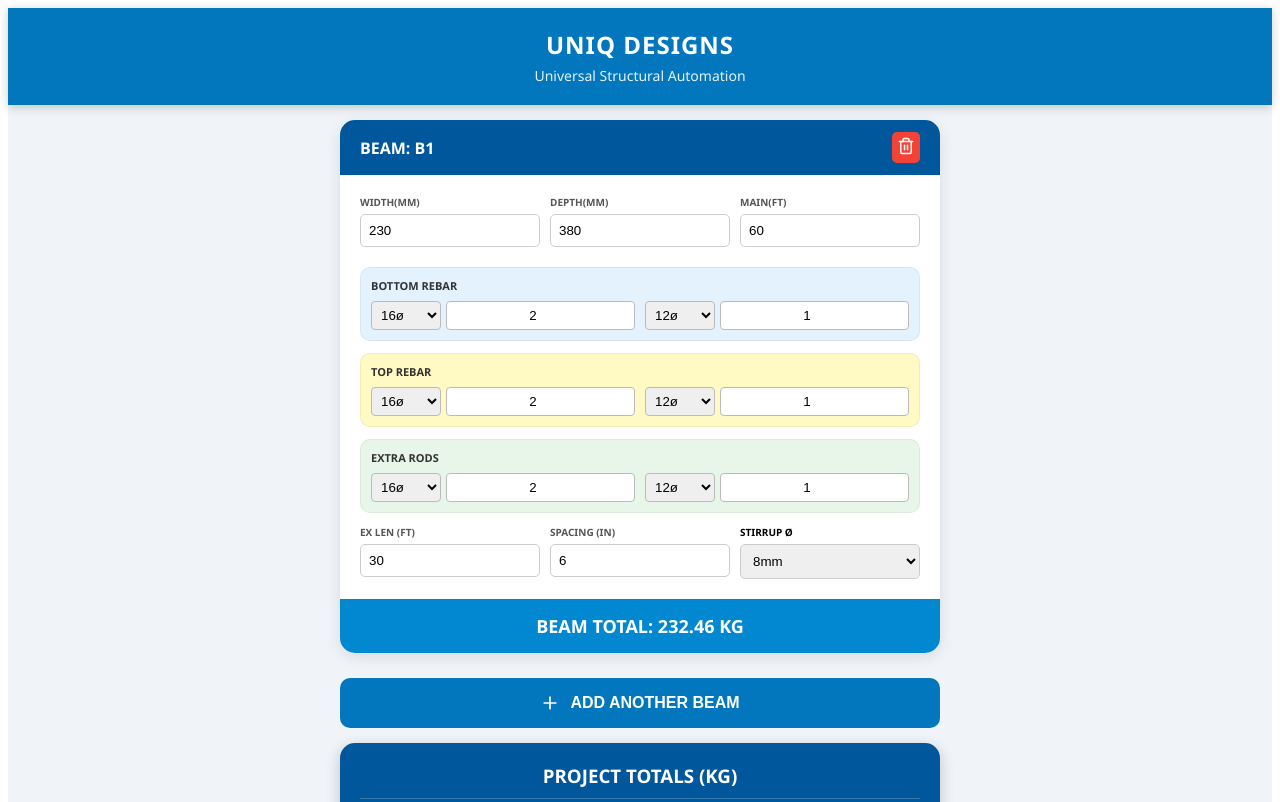
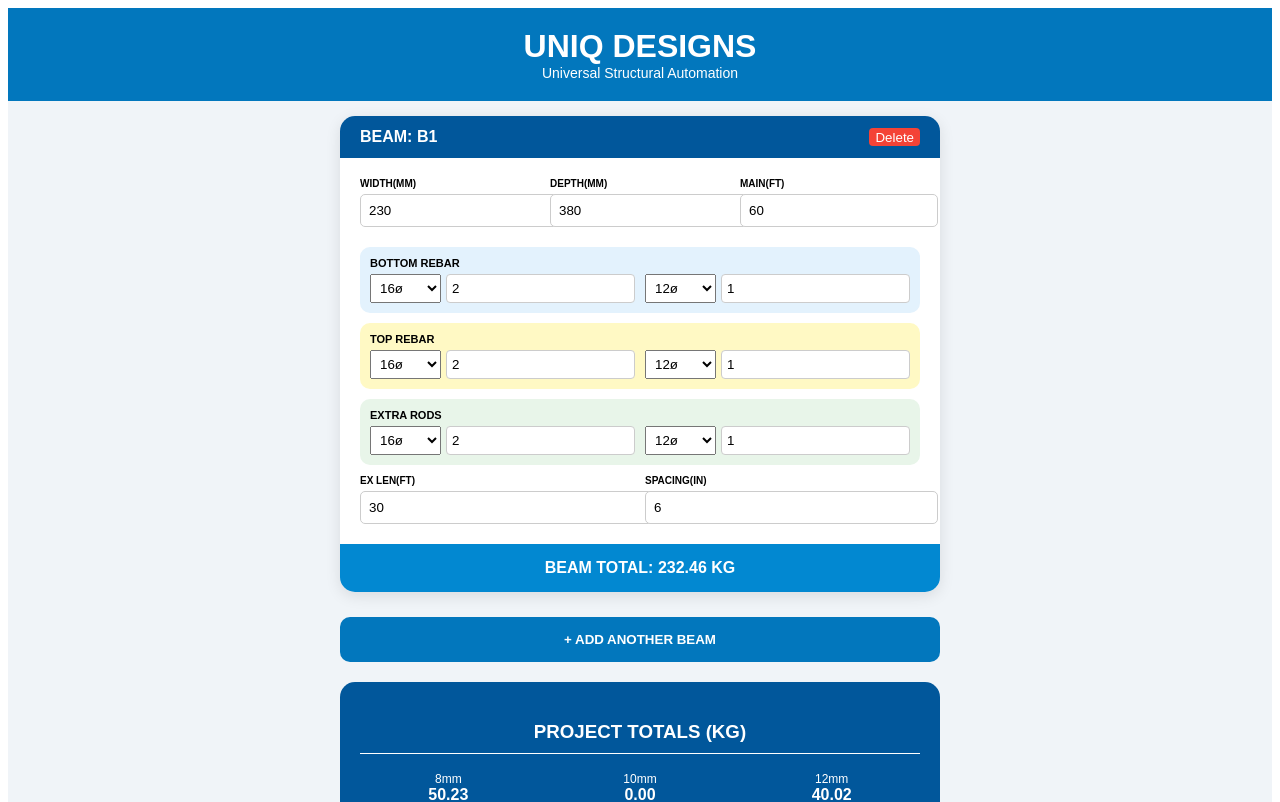
Before and after one commit to Movieeesss/BEAM-BBS, a React (Vite) app: page / in a window 1280 px wide. Shown: the top 802 px of the page. Built offline with nearby package versions, Linux system fonts and the light colour scheme.

Commit message:
Update BeamBBS.tsx

```diff
--- a/src/BeamBBS.tsx
+++ b/src/BeamBBS.tsx
@@ -1,20 +1,21 @@
 import React, { useState, useMemo } from 'react';
-import { Plus, Trash2, FileText, Calculator } from 'lucide-react';
 
-/**
- * MASTER STANDARDS (From Image 50)
- * Site-specific bundle weights and rod counts per diameter.
- */
-const STANDARDS = {
+// MASTER STANDARDS (From Image 50)
+interface Standard {
+  rods: number;
+  bundleWeight: number;
+}
+
+const STANDARDS: Record<number, Standard> = {
   8:  { rods: 10, bundleWeight: 47.40 },
   10: { rods: 7,  bundleWeight: 51.87 },
   12: { rods: 5,  bundleWeight: 53.35 },
   16: { rods: 3,  bundleWeight: 56.88 },
   20: { rods: 2,  bundleWeight: 59.26 },
   25: { rods: 1,  bundleWeight: 46.30 },
-  BAR_LEN: 12.19 // Meters (40ft)
 };
 
+const BAR_LEN_M = 12.19; // Constant outside the Record to fix TS errors
 const DIAMETERS = [8, 10, 12, 16, 20, 25];
 
 const UniqBeamBBS = () => {
@@ -28,14 +29,12 @@ const UniqBeamBBS = () => {
       extraL: '30',
       spacing: '6',
       stirrupDia: 8,
-      // Supporting two diameter entries per section for flexibility
       bottom: [{ dia: 16, nos: '2' }, { dia: 12, nos: '1' }],
       top:    [{ dia: 16, nos: '2' }, { dia: 12, nos: '1' }],
       extra:  [{ dia: 16, nos: '2' }, { dia: 12, nos: '1' }],
     }
   ]);
 
-  // --- CALCULATION LOGIC ---
   const results = useMemo(() => {
     let projectGrandTotal = 0;
     const projectSummary: Record<number, number> = { 8:0, 10:0, 12:0, 16:0, 20:0, 25:0 };
@@ -61,44 +60,38 @@ const UniqBeamBBS = () => {
         if (n > 0) beamMeters[rod.dia] += (eL * n) / 3.2811;
       });
 
-      // 3. Stirrups (Precision Logic)
+      // 3. Stirrups
       const cutFt = (2 * ((w / 25.4) + (d / 25.4)) - 6) / 12;
       const nStir = Math.ceil(mL / (s / 12)) + 1;
       beamMeters[beam.stirrupDia] += (nStir * cutFt) / 3.281;
 
-      // 4. Convert to KG using Site Standards
       let beamTotalKg = 0;
-      const beamKgBreakdown: Record<number, number> = {};
-
       Object.entries(beamMeters).forEach(([diaStr, meters]) => {
         const dia = parseInt(diaStr);
-        const std = STANDARDS[dia as keyof typeof STANDARDS];
+        const std = STANDARDS[dia];
         if (meters > 0 && std) {
-          const kg = (meters / (STANDARDS.BAR_LEN * std.rods)) * std.bundleWeight;
-          beamKgBreakdown[dia] = kg;
+          const kg = (meters / (BAR_LEN_M * std.rods)) * std.bundleWeight;
           beamTotalKg += kg;
           projectSummary[dia] += kg;
         }
       });
 
       projectGrandTotal += beamTotalKg;
-      return { ...beam, beamTotalKg, beamKgBreakdown };
+      return { ...beam, beamTotalKg };
     });
 
     return { calculatedBeams, projectSummary, projectGrandTotal };
   }, [beams]);
 
-  // --- ACTIONS ---
   const addBeam = () => {
-    const newBeam = { ...beams[0], id: Date.now(), name: `B${beams.length + 1}` };
-    setBeams([...beams, newBeam]);
+    setBeams([...beams, { ...beams[0], id: Date.now(), name: `B${beams.length + 1}` }]);
   };
 
-  const updateRod = (beamId, section, index, field, value) => {
+  const updateRod = (beamId: number, section: 'bottom'|'top'|'extra', index: number, field: string, value: any) => {
     setBeams(beams.map(b => {
       if (b.id === beamId) {
         const newSection = [...b[section]];
-        newSection[index][field] = value;
+        newSection[index] = { ...newSection[index], [field]: value };
         return { ...b, [section]: newSection };
       }
       return b;
@@ -106,77 +99,58 @@ const UniqBeamBBS = () => {
   };
 
   return (
-    <div style={{ backgroundColor: '#f0f4f8', minHeight: '100vh', paddingBottom: '40px', fontFamily: 'Segoe UI, Tahoma, sans-serif' }}>
-      {/* Header */}
-      <div style={{ backgroundColor: '#0277bd', color: 'white', padding: '20px', textAlign: 'center', boxShadow: '0 2px 10px rgba(0,0,0,0.2)' }}>
-        <h1 style={{ margin: 0, fontSize: '24px', letterSpacing: '1px' }}>UNIQ DESIGNS</h1>
-        <p style={{ margin: '5px 0 0', opacity: 0.9, fontSize: '14px' }}>Universal Structural Automation</p>
+    <div style={{ backgroundColor: '#f0f4f8', minHeight: '100vh', paddingBottom: '40px', fontFamily: 'sans-serif' }}>
+      <div style={{ backgroundColor: '#0277bd', color: 'white', padding: '20px', textAlign: 'center' }}>
+        <h1 style={{ margin: 0 }}>UNIQ DESIGNS</h1>
+        <p style={{ margin: 0, fontSize: '14px' }}>Universal Structural Automation</p>
       </div>
 
       <div style={{ maxWidth: '600px', margin: '0 auto', padding: '15px' }}>
-        {results.calculatedBeams.map((beam, bIdx) => (
+        {results.calculatedBeams.map((beam) => (
           <div key={beam.id} style={{ backgroundColor: 'white', borderRadius: '15px', marginBottom: '25px', overflow: 'hidden', boxShadow: '0 4px 15px rgba(0,0,0,0.1)' }}>
-            {/* Beam Title Bar */}
-            <div style={{ backgroundColor: '#01579b', color: 'white', padding: '12px 20px', display: 'flex', justifyContent: 'space-between', alignItems: 'center' }}>
-              <span style={{ fontWeight: 'bold' }}>BEAM: {beam.name}</span>
-              <button onClick={() => setBeams(beams.filter(b => b.id !== beam.id))} style={{ background: '#f44336', border: 'none', color: 'white', padding: '5px', borderRadius: '5px', cursor: 'pointer' }}>
-                <Trash2 size={18} />
-              </button>
+            <div style={{ backgroundColor: '#01579b', color: 'white', padding: '12px 20px', display: 'flex', justifyContent: 'space-between' }}>
+              <strong>BEAM: {beam.name}</strong>
+              <button onClick={() => setBeams(beams.filter(b => b.id !== beam.id))} style={{ background: '#f44336', border: 'none', color: 'white', borderRadius: '4px', cursor: 'pointer' }}>Delete</button>
             </div>
 
-            {/* Input Form */}
             <div style={{ padding: '20px' }}>
-              {/* Dimensions */}
               <div style={{ display: 'flex', gap: '10px', marginBottom: '20px' }}>
-                <InputGroup label="WIDTH(MM)" value={beam.width} onChange={v => setBeams(beams.map(b => b.id === beam.id ? {...b, width: v} : b))} />
-                <InputGroup label="DEPTH(MM)" value={beam.depth} onChange={v => setBeams(beams.map(b => b.id === beam.id ? {...b, depth: v} : b))} />
-                <InputGroup label="MAIN(FT)" value={beam.mainL} onChange={v => setBeams(beams.map(b => b.id === beam.id ? {...b, mainL: v} : b))} />
+                <InputGroup label="WIDTH(MM)" value={beam.width} onChange={v => setBeams(beams.map(b => b.id === beam.id ? {...b, width: v}:b))} />
+                <InputGroup label="DEPTH(MM)" value={beam.depth} onChange={v => setBeams(beams.map(b => b.id === beam.id ? {...b, depth: v}:b))} />
+                <InputGroup label="MAIN(FT)" value={beam.mainL} onChange={v => setBeams(beams.map(b => b.id === beam.id ? {...b, mainL: v}:b))} />
               </div>
 
-              {/* Rebar Sections */}
               <RebarSection label="BOTTOM REBAR" color="#e3f2fd" data={beam.bottom} onUpdate={(idx, f, v) => updateRod(beam.id, 'bottom', idx, f, v)} />
               <RebarSection label="TOP REBAR" color="#fff9c4" data={beam.top} onUpdate={(idx, f, v) => updateRod(beam.id, 'top', idx, f, v)} />
               <RebarSection label="EXTRA RODS" color="#e8f5e9" data={beam.extra} onUpdate={(idx, f, v) => updateRod(beam.id, 'extra', idx, f, v)} />
 
-              {/* Bottom Row */}
               <div style={{ display: 'flex', gap: '10px', marginTop: '10px' }}>
-                <InputGroup label="EX LEN (FT)" value={beam.extraL} onChange={v => setBeams(beams.map(b => b.id === beam.id ? {...b, extraL: v} : b))} />
-                <InputGroup label="SPACING (IN)" value={beam.spacing} onChange={v => setBeams(beams.map(b => b.id === beam.id ? {...b, spacing: v} : b))} />
-                <div style={{ flex: 1 }}>
-                  <label style={{ display: 'block', fontSize: '10px', fontWeight: 'bold', marginBottom: '5px' }}>STIRRUP Ø</label>
-                  <select value={beam.stirrupDia} onChange={e => setBeams(beams.map(b => b.id === beam.id ? {...b, stirrupDia: parseInt(e.target.value)} : b))} style={{ width: '100%', padding: '8px', borderRadius: '5px', border: '1px solid #ccc' }}>
-                    {DIAMETERS.map(d => <option key={d} value={d}>{d}mm</option>)}
-                  </select>
-                </div>
+                <InputGroup label="EX LEN(FT)" value={beam.extraL} onChange={v => setBeams(beams.map(b => b.id === beam.id ? {...b, extraL: v}:b))} />
+                <InputGroup label="SPACING(IN)" value={beam.spacing} onChange={v => setBeams(beams.map(b => b.id === beam.id ? {...b, spacing: v}:b))} />
               </div>
             </div>
-
-            {/* Beam Total KG Footer */}
-            <div style={{ backgroundColor: '#0288d1', color: 'white', padding: '15px', textAlign: 'center', fontSize: '18px', fontWeight: 'bold' }}>
+            <div style={{ backgroundColor: '#0288d1', color: 'white', padding: '15px', textAlign: 'center', fontWeight: 'bold' }}>
               BEAM TOTAL: {beam.beamTotalKg.toFixed(2)} KG
             </div>
           </div>
         ))}
 
-        {/* Action Buttons */}
-        <button onClick={addBeam} style={{ width: '100%', backgroundColor: '#0277bd', color: 'white', border: 'none', padding: '15px', borderRadius: '10px', fontSize: '16px', fontWeight: 'bold', display: 'flex', alignItems: 'center', justifyContent: 'center', gap: '10px', cursor: 'pointer', marginBottom: '15px' }}>
-          <Plus size={20} /> ADD ANOTHER BEAM
+        <button onClick={addBeam} style={{ width: '100%', backgroundColor: '#0277bd', color: 'white', border: 'none', padding: '15px', borderRadius: '10px', fontWeight: 'bold', cursor: 'pointer', marginBottom: '20px' }}>
+          + ADD ANOTHER BEAM
         </button>
 
-        {/* Project Summary Card */}
-        <div style={{ backgroundColor: '#01579b', borderRadius: '15px', padding: '20px', color: 'white', boxShadow: '0 4px 15px rgba(0,0,0,0.2)' }}>
-          <h3 style={{ margin: '0 0 15px 0', textAlign: 'center', borderBottom: '1px solid rgba(255,255,255,0.2)', paddingBottom: '10px' }}>PROJECT TOTALS (KG)</h3>
+        <div style={{ backgroundColor: '#01579b', borderRadius: '15px', padding: '20px', color: 'white' }}>
+          <h3 style={{ textAlign: 'center', borderBottom: '1px solid #fff', paddingBottom: '10px' }}>PROJECT TOTALS (KG)</h3>
           <div style={{ display: 'grid', gridTemplateColumns: 'repeat(3, 1fr)', gap: '15px', textAlign: 'center' }}>
             {DIAMETERS.map(d => (
-              <div key={d} style={{ opacity: results.projectSummary[d] > 0 ? 1 : 0.4 }}>
+              <div key={d}>
                 <div style={{ fontSize: '12px' }}>{d}mm</div>
-                <div style={{ fontWeight: 'bold', fontSize: '16px' }}>{results.projectSummary[d].toFixed(2)}</div>
+                <div style={{ fontWeight: 'bold' }}>{results.projectSummary[d].toFixed(2)}</div>
               </div>
             ))}
           </div>
-          <div style={{ marginTop: '20px', paddingTop: '15px', borderTop: '2px solid white', textAlign: 'center' }}>
-            <div style={{ fontSize: '14px' }}>GRAND TOTAL WEIGHT</div>
-            <div style={{ fontSize: '28px', fontWeight: '900' }}>{results.projectGrandTotal.toFixed(2)} KG</div>
+          <div style={{ textAlign: 'center', marginTop: '20px', fontSize: '24px', fontWeight: 'bold' }}>
+            {results.projectGrandTotal.toFixed(2)} KG
           </div>
         </div>
       </div>
@@ -184,24 +158,23 @@ const UniqBeamBBS = () => {
   );
 };
 
-// UI SUB-COMPONENTS
-const InputGroup = ({ label, value, onChange }) => (
+const InputGroup = ({ label, value, onChange }: any) => (
   <div style={{ flex: 1 }}>
-    <label style={{ display: 'block', fontSize: '10px', fontWeight: 'bold', color: '#555', marginBottom: '5px' }}>{label}</label>
-    <input type="number" value={value} onChange={e => onChange(e.target.value)} style={{ width: '100%', padding: '8px', border: '1px solid #ccc', borderRadius: '5px', boxSizing: 'border-box' }} />
+    <label style={{ display: 'block', fontSize: '10px', fontWeight: 'bold', marginBottom: '5px' }}>{label}</label>
+    <input type="number" value={value} onChange={e => onChange(e.target.value)} style={{ width: '100%', padding: '8px', border: '1px solid #ccc', borderRadius: '5px' }} />
   </div>
 );
 
-const RebarSection = ({ label, color, data, onUpdate }) => (
-  <div style={{ backgroundColor: color, padding: '10px', borderRadius: '10px', marginBottom: '12px', border: '1px solid rgba(0,0,0,0.05)' }}>
-    <span style={{ fontSize: '11px', fontWeight: 'bold', color: '#333', display: 'block', marginBottom: '8px' }}>{label}</span>
+const RebarSection = ({ label, color, data, onUpdate }: any) => (
+  <div style={{ backgroundColor: color, padding: '10px', borderRadius: '10px', marginBottom: '10px' }}>
+    <span style={{ fontSize: '11px', fontWeight: 'bold', display: 'block', marginBottom: '5px' }}>{label}</span>
     <div style={{ display: 'flex', gap: '10px' }}>
-      {data.map((rod, idx) => (
+      {data.map((rod: any, idx: number) => (
         <div key={idx} style={{ flex: 1, display: 'flex', gap: '5px' }}>
-          <select value={rod.dia} onChange={e => onUpdate(idx, 'dia', parseInt(e.target.value))} style={{ flex: 1.5, padding: '5px', borderRadius: '4px', border: '1px solid #bbb' }}>
+          <select value={rod.dia} onChange={e => onUpdate(idx, 'dia', parseInt(e.target.value))} style={{ flex: 1, padding: '5px' }}>
             {DIAMETERS.map(d => <option key={d} value={d}>{d}ø</option>)}
           </select>
-          <input type="number" value={rod.nos} onChange={e => onUpdate(idx, 'nos', e.target.value)} placeholder="Nos" style={{ flex: 1, padding: '5px', border: '1px solid #bbb', borderRadius: '4px', textAlign: 'center' }} />
+          <input type="number" value={rod.nos} onChange={e => onUpdate(idx, 'nos', e.target.value)} placeholder="Nos" style={{ flex: 1, padding: '5px', borderRadius: '4px', border: '1px solid #ccc' }} />
         </div>
       ))}
     </div>
```
